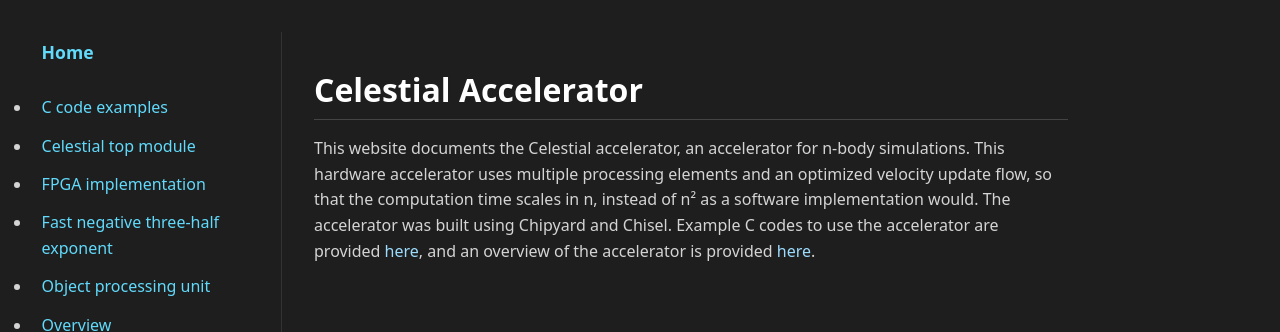
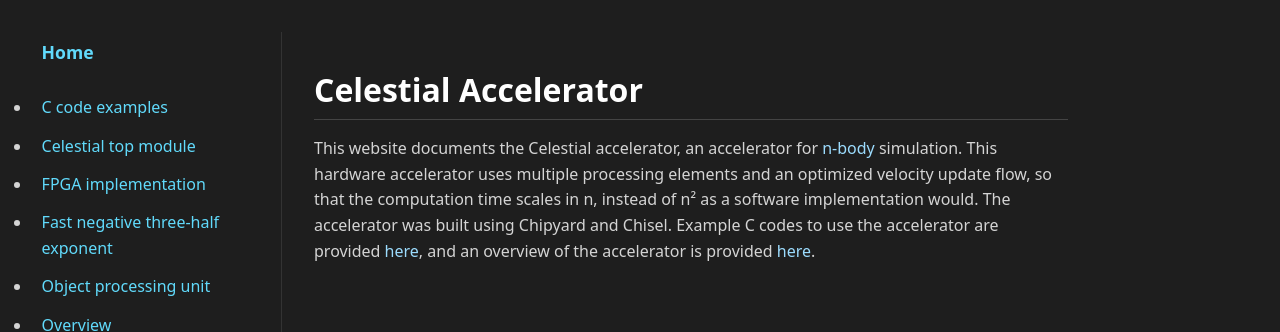
Before and after one commit to Vyndicta/Celestial, a Jekyll site: the page built from docs/index.md, in a window 1280 px wide. Shown: the top 332 px of the page. Built offline with Jekyll 4.4.1, drawn with Linux system fonts in a browser that asks for light colours.

Commit message:
Updating the doc

```diff
--- a/docs/index.md
+++ b/docs/index.md
@@ -5,4 +5,4 @@ title: Main page
 
 # Celestial Accelerator
 
-This website documents the Celestial accelerator, an accelerator for n-body simulations. This hardware accelerator uses multiple processing elements and an optimized velocity update flow, so that the computation time scales in n, instead of n² as a software implementation would. The accelerator was built using Chipyard and Chisel. Example C codes to use the accelerator are provided [here](https://github.com/Vyndicta/Celestial/tree/main/CelestialAccelerator/C_Codes), and an overview of the accelerator is provided [here](celestial-accelerator-docs/modules/overview).
+This website documents the Celestial accelerator, an accelerator for [n-body](https://en.wikipedia.org/wiki/N-body_simulation) simulation. This hardware accelerator uses multiple processing elements and an optimized velocity update flow, so that the computation time scales in n, instead of n² as a software implementation would. The accelerator was built using Chipyard and Chisel. Example C codes to use the accelerator are provided [here](https://github.com/Vyndicta/Celestial/tree/main/CelestialAccelerator/C_Codes), and an overview of the accelerator is provided [here](celestial-accelerator-docs/modules/overview).
```
Also changed, not shown: docs/celestial-accelerator-docs/FPGA.md (+8 -8 lines).
